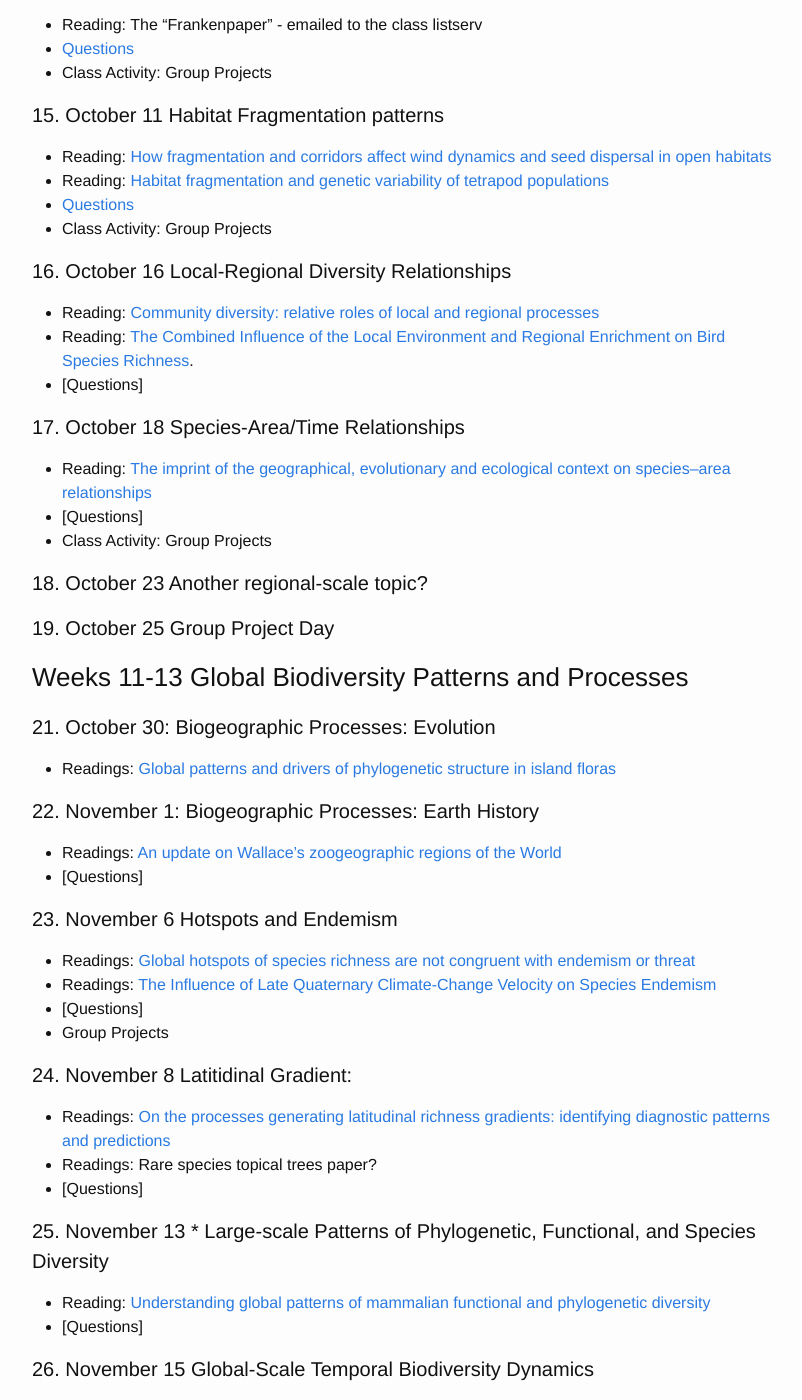
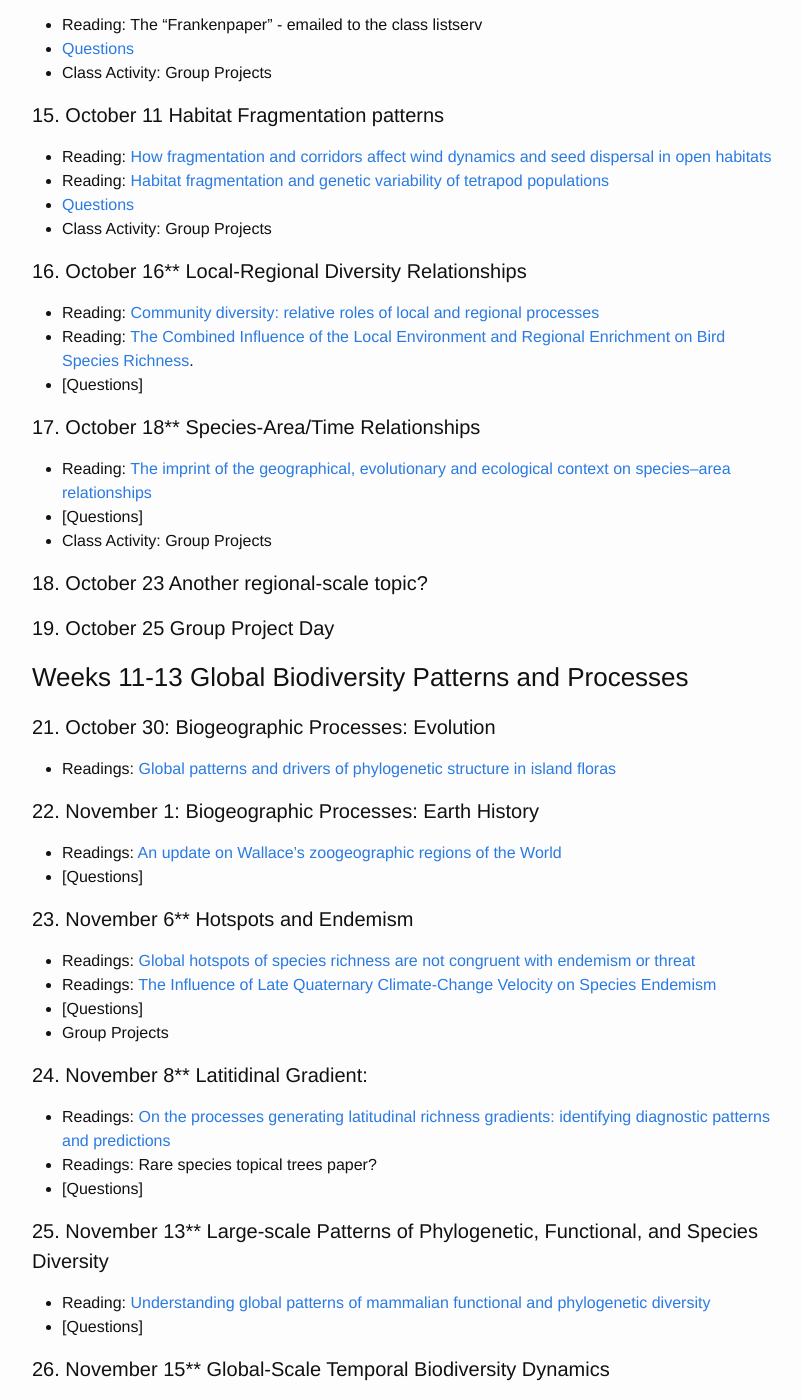
Before and after one commit to skmorgane/biodiversity-course, a Jekyll site: the page built from schedule.md, in a window 1280 px wide and 1400 px high, scrolled down 2718 px. Shown: the whole window, without its empty margins (238-1040 px from the left). Built offline with Jekyll 4.4.1, drawn with Linux system fonts in a browser that asks for light colours.

Commit message:
Add asterisks to unsettled topics

```diff
--- a/schedule.md
+++ b/schedule.md
@@ -97,12 +97,12 @@ Everyone needs to read: [Assemblage Time Series Reveal Biodiversity Change but N
 * [Questions]({{ site.baseurl }}/questions/Fragmentation)
 * Class Activity: Group Projects
 
-#### 16. October 16 Local-Regional Diversity Relationships
+#### 16. October 16** Local-Regional Diversity Relationships
 * Reading: [Community diversity: relative roles of local and regional processes](http://www.jstor.org/stable/1698957?seq=1#page_scan_tab_contents)
 * Reading: [The Combined Influence of the Local Environment and Regional Enrichment on Bird Species Richness](https://doi.org/10.1086/649578).
 * [Questions]
 
-#### 17. October 18 Species-Area/Time Relationships
+#### 17. October 18** Species-Area/Time Relationships
 * Reading: [The imprint of the geographical, evolutionary and ecological context on species–area relationships](https://doi.org/10.1111/j.1461-0248.2005.00848.x)
 * [Questions]
 *  Class Activity: Group Projects
@@ -120,22 +120,22 @@ Everyone needs to read: [Assemblage Time Series Reveal Biodiversity Change but N
 * Readings: [An update on Wallace's zoogeographic regions of the World](https://doi.org/10.1126/science.1228282)
 * [Questions]
 
-#### 23. November 6 Hotspots and Endemism
+#### 23. November 6** Hotspots and Endemism
 * Readings: [Global hotspots of species richness are not congruent with endemism or threat](https://doi.org/10.1038/nature03850)
 * Readings: [The Influence of Late Quaternary Climate-Change Velocity on Species Endemism](https://doi.org/10.1126/science.1210173)
 * [Questions]
 * Group Projects
 
-#### 24. November 8  Latitidinal Gradient:
+#### 24. November 8**  Latitidinal Gradient:
 * Readings: [On the processes generating latitudinal richness gradients: identifying diagnostic patterns and predictions](https://doi.org/10.3389/fgene.2014.00420)
 * Readings: Rare species topical trees paper?
 * [Questions]
 
-#### 25. November 13 * Large-scale Patterns of Phylogenetic, Functional, and Species Diversity
+#### 25. November 13** Large-scale Patterns of Phylogenetic, Functional, and Species Diversity
 * Reading: [Understanding global patterns of mammalian functional and phylogenetic diversity](https://doi.org/10.1098/rstb.2011.0024)
 * [Questions]
 
-#### 26. November 15 Global-Scale Temporal Biodiversity Dynamics
+#### 26. November 15** Global-Scale Temporal Biodiversity Dynamics
 * Reading:
 * [Questions]
 * Group Project time
```
